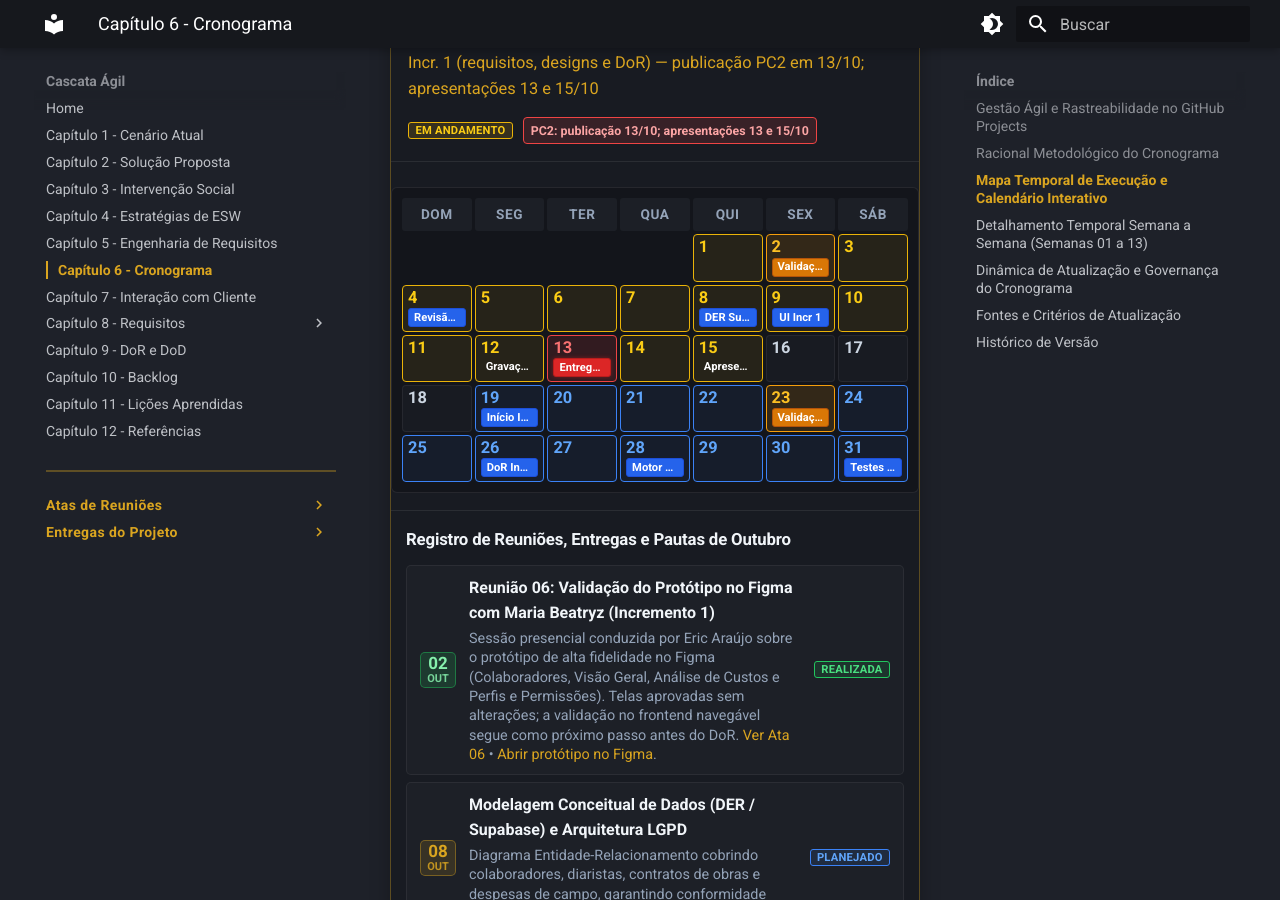
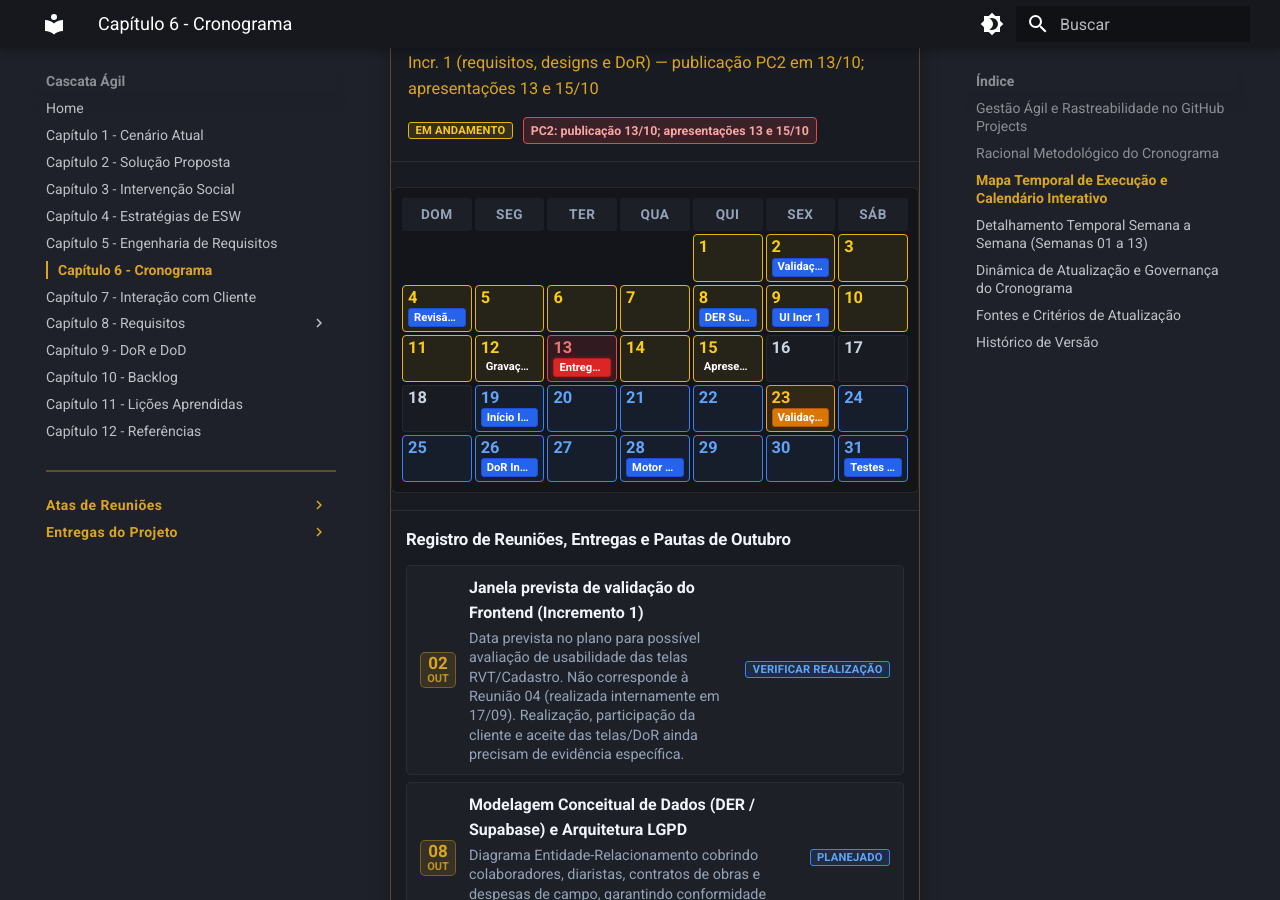
Before and after one commit to mdsreq-fga-unb/REQ-2026.2-T01-DUOC-Finance, an MkDocs documentation site: the page built from docs/cronograma/index.md, in a window 1280 px wide and 900 px high, scrolled down 9081 px. Built offline with MkDocs 1.6.1 and Material for MkDocs 9.7.7, drawn with Linux system fonts in a browser that asks for light colours; emoji names are drawn with the system emoji font; some of the changed text lies outside the part shown.

```diff
--- a/docs/cronograma/index.md
+++ b/docs/cronograma/index.md
@@ -92,7 +92,7 @@ Para assegurar rastreabilidade inequívoca entre os Objetivos Específicos (OEs)
 | Ciclo / Incremento RAD | Foco Arquitetural e de Domínio | Características Contempladas (CARs) | Atividades Metodológicas e Validações | Marco Externo Intersectante |
 | :--- | :--- | :--- | :--- | :---: |
 | **Ciclo 0: Concepção & Fundação**<br>*(Semanas 01 a 03 / Ago-Set)* | Diagnóstico de processos, viabilidade e governança | [CAR-01 a CAR-08](../visao-produto/capitulo-2/index.md) *(Especificação preliminar)*<br>[CAR-09 a CAR-12](../visao-produto/capitulo-2/index.md#car-09) *(Escopo técnico)* | - Contato exploratório inicial com a DUOC (19/08)<br>- Reunião 01 Oficial de Elicitação de Escopo e MVP (05/09)<br>- Reunião 02 de alinhamento interno (07/09) e Reunião 03 de apresentação gravada do PC1 (07/09)<br>- Rich Picture v2, Ishikawa 4M, Stakeholders e Mixer Board<br>- Estruturação do repositório *Docs as Code* no GitHub Pages | **Ponto de Controle 1**<br>*(publicação 08/09; apresentações 08 e 10/09)* |
-| **Incremento 1: Gestão Cadastral e RVT de Campo**<br>*(Semanas 04 a 07 / Set-Out)* | Base cadastral unificada, autenticação e apontamento de viagens em obras | [CAR-01: Gestão Cadastral Unificada](../visao-produto/capitulo-2/index.md#car-01)<br>[CAR-02: Apontamento Móvel / RVT](../visao-produto/capitulo-2/index.md#car-02)<br>[CAR-07: Controle de Acesso RBAC (Base)](../visao-produto/capitulo-2/index.md#car-07) | - Elicitação aprofundada URPS+ e personas de campo<br>- Base visual e Design System no Figma; estabelecimento dos designs de tela (RVT e Cadastros) diretamente no Frontend (React/Tailwind)<br>- **Reunião 04 (17/09):** Retrospectiva interna da Unidade 1 e planejamento da Unidade 2<br>- **Reunião 05 (24/09):** Priorização interna MoSCoW/Matriz 4×4 e aprovação do MVP com ressalvas pela equipe<br>- **Reunião 06 (02/10):** validação presencial do protótipo no Figma com Maria Beatryz, aprovado sem alterações ([Ata 06](../atas/reuniao-06.md))<br>- Verificação do DoR do Incr. 1, condicionada à validação das telas no frontend navegável<br>- Codificação da lógica de regras cadastrais e persistência no Supabase | **Ponto de Controle 2**<br>*(publicação 13/10; apresentações 13 e 15/10)* |
+| **Incremento 1: Gestão Cadastral e RVT de Campo**<br>*(Semanas 04 a 07 / Set-Out)* | Base cadastral unificada, autenticação e apontamento de viagens em obras | [CAR-01: Gestão Cadastral Unificada](../visao-produto/capitulo-2/index.md#car-01)<br>[CAR-02: Apontamento Móvel / RVT](../visao-produto/capitulo-2/index.md#car-02)<br>[CAR-07: Controle de Acesso RBAC (Base)](../visao-produto/capitulo-2/index.md#car-07) | - Elicitação aprofundada URPS+ e personas de campo<br>- Base visual e Design System no Figma; estabelecimento dos designs de tela (RVT e Cadastros) diretamente no Frontend (React/Tailwind)<br>- **Reunião 04 (17/09):** Retrospectiva interna da Unidade 1 e planejamento da Unidade 2<br>- **Reunião 05 (24/09):** Priorização interna MoSCoW/Matriz 4×4 e aprovação do MVP com ressalvas pela equipe<br>- **Janela prevista de validação do frontend (02/10):** realização e eventual aceite da cliente sem comprovação nas Atas 01 a 05<br>- Verificação do DoR do Incr. 1, condicionada ao registro de aceite das telas<br>- Codificação da lógica de regras cadastrais e persistência no Supabase | **Ponto de Controle 2**<br>*(publicação 13/10; apresentações 13 e 15/10)* |
 | **Incremento 2: Motor Financeiro e Reembolsos**<br>*(Semanas 08 a 10 / Out-Nov)* | Apuração de diárias, fechamento de obras, conciliação e prestação de contas | [CAR-03: Motor Financeiro de Fechamento](../visao-produto/capitulo-2/index.md#car-03)<br>[CAR-04: Prestação de Contas e Reembolsos](../visao-produto/capitulo-2/index.md#car-04)<br>[CAR-08: Trilha de Auditoria (Logs)](../visao-produto/capitulo-2/index.md#car-08) | - Desenho dos fluxos e telas de fechamento financeiro e reembolsos diretamente no Frontend (tendo o Figma como base)<br>- **Validação prevista no Frontend (23/10):** sessão com Maria Beatryz, sujeita a confirmação de agenda e registro de resultado<br>- Verificação do DoR após validação das telas e contratos de dados<br>- **Construção da lógica do Motor Financeiro (CAR-03):** codificação das regras de cálculo de diárias, adiantamentos e persistência com folga técnica<br>- Upload de comprovantes simulados e logs de auditoria<br>- Testes aritméticos com planilhas de controle da DUOC | *Transição entre PC2 e PC3* |
 | **Incremento 3: Custos por Contrato, Dashboards e Integrações**<br>*(Semanas 10 a 11 / Nov)* | Rateio de despesas por obra, painel gerencial e interoperabilidade | [CAR-05: Apropriação de Custos por Contrato](../visao-produto/capitulo-2/index.md#car-05)<br>[CAR-06: Painel Analítico de Desvio Orçamentário](../visao-produto/capitulo-2/index.md#car-06)<br>[CAR-09: Integração auditor.ia (Presença)](../visao-produto/capitulo-2/index.md#car-09)<br>[CAR-10: Importação/Exportação ERP e CSV](../visao-produto/capitulo-2/index.md#car-10) | - Construção dos módulos de rateio de custos por contrato<br>- Indicadores e filtros de custos do MVP (RF11); monitoramento orçamentário avançado no pós-MVP<br>- Estudos de conectores com dados sintéticos de auditor.ia e ERP, sujeitos à capacidade do backlog pós-MVP<br>- Inspeção estática de requisitos e código (Fagan)<br>- Matriz de Rastreabilidade Bidirecional (*Forward/Backward*)<br>- Deploy contínuo e integrado em *Staging* | **Ponto de Controle 3**<br>*(publicação 17/11; apresentações 17 e 19/11)* |
 | **Fase Final: Transição / Cutover, Estabilização e Aceite**<br>*(Semanas 12 e 13 / 20/11 a 02/12)* | Homologação final, UAT com a cliente, saneamento de defeitos e transição operacional | **CARs selecionadas para o MVP integradas para aceite** *(funcionalidades evolutivas permanecem no backlog)* | - *Code Freeze* operacional (20 a 23/11)<br>- **Sessão de UAT prevista (24/11):** agendamento e ata pendentes com Maria Beatryz<br>- **Janela Dedicada de Correção de Defeitos pós-UAT (25 a 27/11)**<br>- **Termo de Aceite Formal previsto (28/11), condicionado ao UAT e à assinatura da cliente**<br>- Transição operacional (*Cutover*), Manual do Usuário e capacitação<br>- Apresentação Final perante a banca e Retrospectiva | **Ponto de Controle 4**<br>*(publicação 01/12; apresentações 01 e 03/12)* |
@@ -183,7 +183,7 @@ Utilize os **cards seletores integrados no topo do calendário** para alternar e
           <div class="tooltip-body">
             <p><strong>Período:</strong> 01/10 a 31/10</p>
             <p><strong>Marcos:</strong> PC2: publicação 13/10; apresentações 13 e 15/10</p>
-            <p><strong>Validações:</strong> validação presencial do protótipo do Incremento 1 no Figma realizada em 02/10 (Ata 06) • validação do Incremento 2 prevista para 23/10</p>
+            <p><strong>Validações:</strong> janela prevista para frontend do Incremento 1 (02/10; ocorrência não comprovada pelas atas recebidas) • validação do Incremento 2 prevista para 23/10</p>
           </div>
           <div class="tooltip-hint">Clique para alternar para Outubro</div>
         </div>
@@ -624,9 +624,9 @@ Utilize os **cards seletores integrados no topo do calendário** para alternar e
             <tr>
               <td class="empty-day"></td><td class="empty-day"></td><td class="empty-day"></td><td class="empty-day"></td>
               <td class="day-u2" title="Critérios BDD/Gherkin e refinamento"><div class="cell-top"><span class="cell-num">1</span></div></td>
-              <td class="day-u2 day-meet" title="Reunião 06 com Maria Beatryz — Validação presencial do protótipo de alta fidelidade no Figma (Incremento 1)">
+              <td class="day-u2" title="Janela prevista de validação do frontend do Incremento 1; realização não confirmada pelas Atas 01 a 05">
                 <div class="cell-top"><span class="cell-num">2</span></div>
-                <span class="event-chip meet">Validação Figma</span>
+                <span class="event-chip active-phase">Validação prevista</span>
               </td>
               <td class="day-u2"><div class="cell-top"><span class="cell-num">3</span></div></td>
             </tr>
@@ -697,13 +697,13 @@ Utilize os **cards seletores integrados no topo do calendário** para alternar e
 
         <div class="month-event-item">
           <div class="month-event-left">
-            <span class="event-date-badge done"><span class="ev-d">02</span><span class="ev-m">OUT</span></span>
-            <div class="event-info">
-              <div class="event-name">Reunião 06: Validação do Protótipo no Figma com Maria Beatryz (Incremento 1)</div>
-              <div class="event-desc">Sessão presencial conduzida por Eric Araújo sobre o protótipo de alta fidelidade no Figma (Colaboradores, Visão Geral, Análise de Custos e Perfis e Permissões). Telas aprovadas sem alterações; a validação no frontend navegável segue como próximo passo antes do DoR. <a href="../atas/reuniao-06/">Ver Ata 06</a> • <a href="https://www.figma.com/design/jJ5lOX1FJ52vpFGk8cimoM/DUOC-FINANCE?node-id=1-39" target="_blank" rel="noopener noreferrer">Abrir protótipo no Figma</a>.</div>
-            </div>
-          </div>
-          <span class="status-pill concluido">Realizada</span>
+            <span class="event-date-badge"><span class="ev-d">02</span><span class="ev-m">OUT</span></span>
+            <div class="event-info">
+              <div class="event-name">Janela prevista de validação do Frontend (Incremento 1)</div>
+              <div class="event-desc">Data prevista no plano para possível avaliação de usabilidade das telas RVT/Cadastro. Não corresponde à Reunião 04 (realizada internamente em 17/09). Realização, participação da cliente e aceite das telas/DoR ainda precisam de evidência específica.</div>
+            </div>
+          </div>
+          <span class="status-pill planejado">Verificar realização</span>
         </div>
 
         <div class="month-event-item">
@@ -1131,7 +1131,7 @@ Utilize as abas abaixo para consultar as atividades detalhadas, entregáveis pre
         </div>
         <div class="week-meta-item">
           <span class="week-meta-label">Validações com a Cliente e Reuniões</span>
-          <span class="week-meta-value">Reunião 04 interna (17/09 — retrospectiva e planejamento) • Reunião 05 interna (24/09 — MoSCoW/MVP com ressalvas) • Reunião 06 com a cliente (02/10 — validação presencial do protótipo no Figma, aprovado sem alterações)</span>
+          <span class="week-meta-value">Reunião 04 interna (17/09 — retrospectiva e planejamento) • Reunião 05 interna (24/09 — MoSCoW/MVP com ressalvas) • janela de validação do frontend prevista para 02/10 (realização sem comprovação pelas atas)</span>
         </div>
       </div>
       <div class="week-card-grid">
@@ -1142,7 +1142,7 @@ Utilize as abas abaixo para consultar as atividades detalhadas, entregáveis pre
             <li>Classificação e especificação rigorosa de requisitos sob o framework <strong>URPS+</strong>;</li>
             <li>Criação de Personas representativas e cenários contextuais de uso para escritório e canteiros;</li>
             <li>Base visual e tokens no Figma; estabelecimento dos designs de tela diretamente no Frontend (React SPA) com dados mockados;</li>
-            <li>Validação presencial do protótipo no Figma com Maria Beatryz em 02/10 (<a href="../atas/reuniao-06/">Ata 06</a>); a sessão no frontend navegável permanece como próximo passo antes do DoR;</li>
+            <li>Planejamento de sessão de validação sociotécnica com Maria Beatryz navegando pelas telas no frontend; somente registrar como realizada e homologada após evidência específica;</li>
             <li>Decomposição em Histórias de Usuário <strong>INVEST</strong> com critérios de aceitação objetivos;</li>
             <li>Priorização de Backlog usando <strong>MoSCoW</strong> e <strong>atendimento formal ao DoR do Incr. 1</strong> antes da codificação de lógica e banco;</li>
             <li>Modelagem Conceitual e Física de Dados (DER / Supabase / PostgreSQL) e arquitetura de dados sintéticos LGPD.</li>
@@ -1862,4 +1862,3 @@ O cronograma do DUOC Finance é um **artefato vivo** sujeito a refinamento cont
 | `2.0` | 21/09/2026 | Reestruturação metodológica, arquitetural e visual integral do cronograma: desacoplamento dos marcos acadêmicos (PC1 a PC4) dos ciclos e incrementos RAD; distribuição das 8 CARs e integrações nos incrementos; estratégia de prototipagem evolutiva UI-First com base no Figma e validação de interfaces mockadas no Frontend antes da lógica de persistência (Supabase); antecipação do motor financeiro (CAR-03) e UAT com janela dedicada para correção de defeitos; inclusão de diagramas metodológicos com suporte nativo a temas claro e escuro; eliminação de conflitos de contraste cromático no calendário e reestruturação ergonômica das unidades e semanas em cards padronizados | Matheus Ribeiro Szervinsk | Equipe Cascata Ágil |
 | `2.1` | 24/09/2026 | Inclusão da Reunião 05 (Priorização MoSCoW, Matriz 4x4 e alinhamento do MVP) realizada em 24/09 no calendário de Setembro, feed de eventos, tabela de incrementos e detalhamento da Semana 05. | Matheus Ribeiro Szervinsk | Eric Araújo e Lucas Zanetti |
 | `2.2` | 11/10/2026 | Auditoria cronológica do Capítulo 6 conforme Plano de Ensino oficial: identificação dos primeiros e segundos dias de apresentações dos PCs 1–4 e corte de publicação às 08h; correção das Reuniões 03 (07/09), 04 (17/09) e natureza interna da 05; atualização dos calendários e semanas; padronização URPS+ e auditor.ia no planejamento vigente; registro de 31 RFs/20 RNFs e ressalvas de validação não comprovada; distinção entre marcos RAD e períodos acadêmicos. | Matheus Saraiva Camargo | Matheus Ribeiro Szervinsk |
-| `2.3` | 28/10/2026 | Registro da validação presencial do protótipo do Incremento 1 no Figma em 02/10/2026 (Ata 06) no calendário, no feed de eventos e no detalhamento semanal, substituindo as marcações de realização não comprovada. | Paulo Nery | — |
--- a/mkdocs.yml
+++ b/mkdocs.yml
@@ -93,7 +93,6 @@ nav:
     - 'Reunião 03 (07/09) — Apresentação da Unidade 1': atas/reuniao-03.md
     - 'Reunião 04 (17/09) — Planejamento da Unidade 2': atas/reuniao-04.md
     - 'Reunião 05 (24/09) — Priorização e Valor de Negócio': atas/reuniao-05.md
-    - 'Reunião 06 (02/10) — Validação do Protótipo no Figma': atas/reuniao-06.md
   - 'Entregas do Projeto':
     - 'Painel Geral de Entregas': entregas/index.md
     - 'Entrega 1 (Ponto de Controle 1)': entregas/entrega-1.md
```
Also changed, not shown: docs/atas/index.md (+0 -7 lines), docs/atas/reuniao-06.md (deleted, +0 -75 lines), docs/estrategias-esw/index.md (+0 -15 lines), docs/interacao-cliente/index.md (+0 -22 lines).
